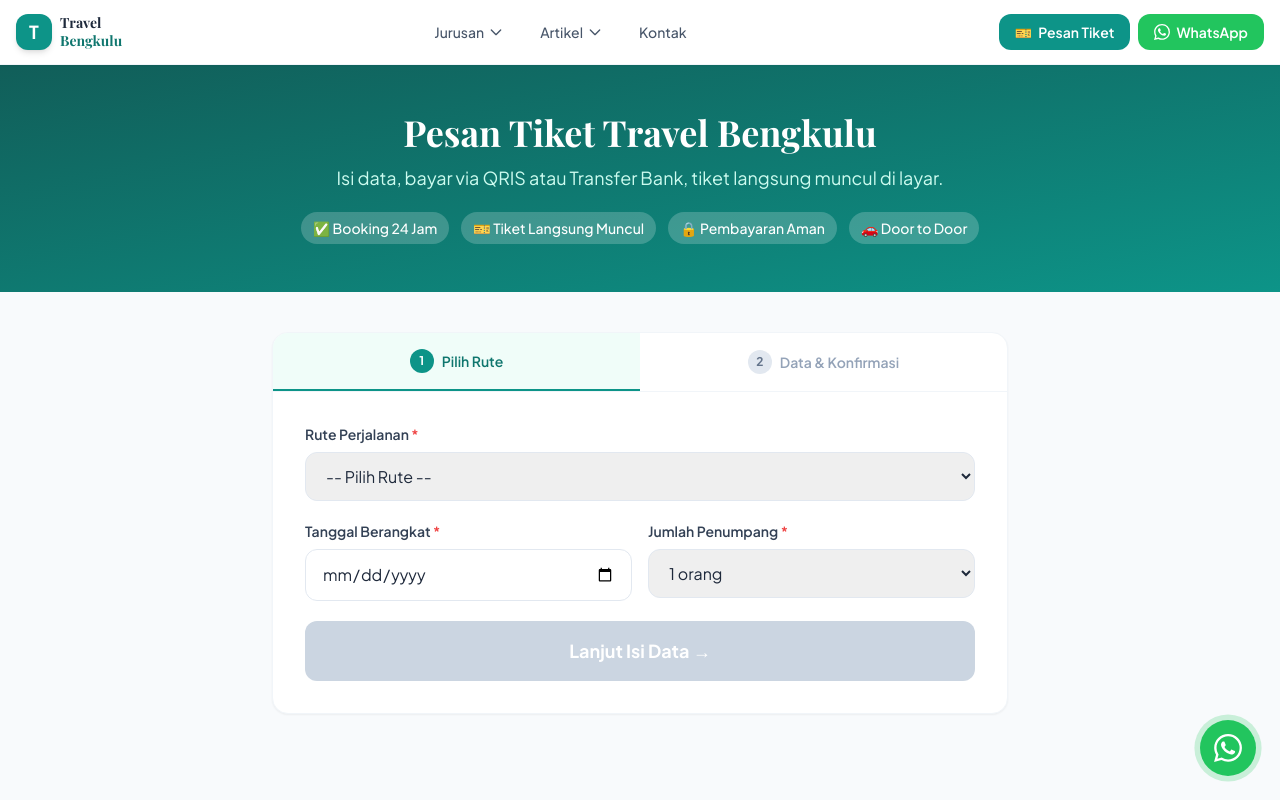
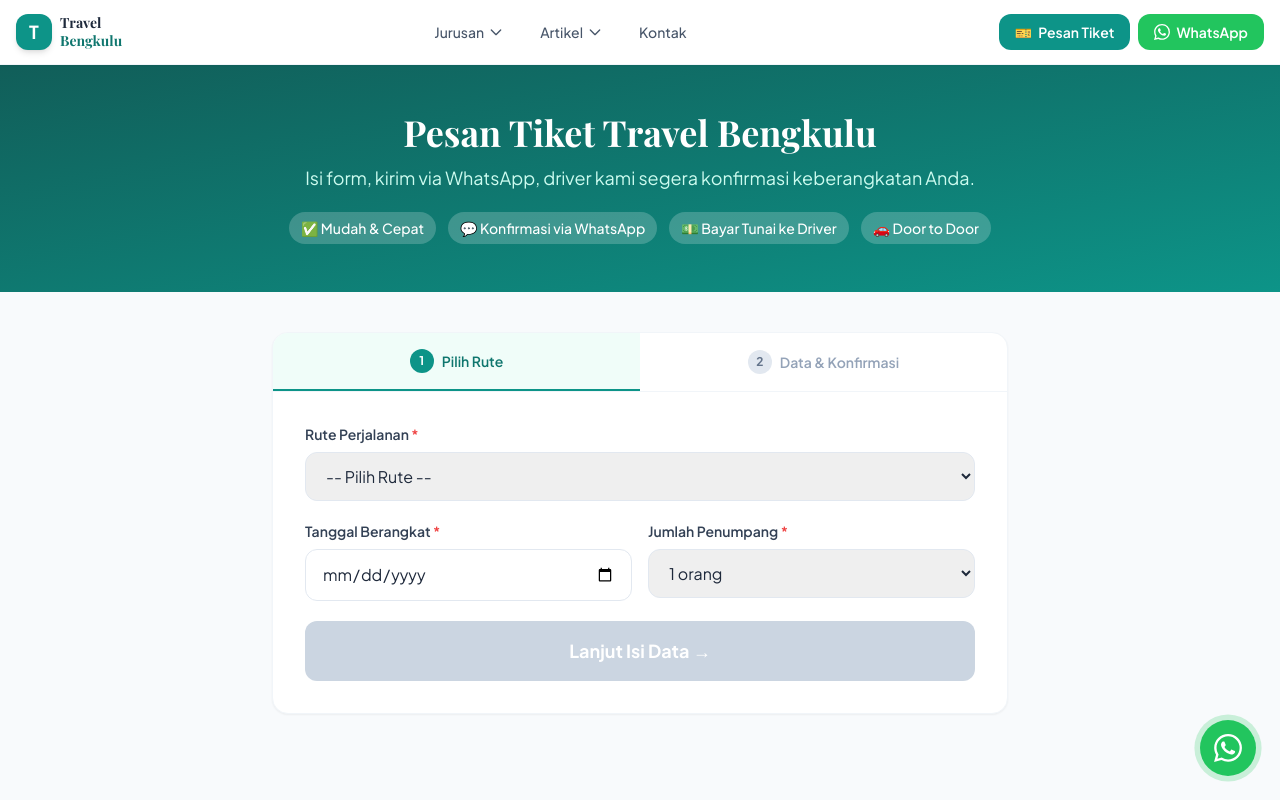
Before and after one commit to aspanrio-stack/Travel-bengkulu-V6, a Next.js app: page /pesan in a window 1280 px wide. Shown: the top 800 px of the page. Built offline with nearby package versions, Linux system fonts and the light colour scheme.

Commit message:
Add files via upload

```diff
--- a/src/app/pesan/page.tsx
+++ b/src/app/pesan/page.tsx
@@ -3,8 +3,8 @@ import BookingForm from '@/components/BookingForm';
 import { ROUTES } from '@/lib/routes';
 
 export const metadata: Metadata = {
-  title: 'Pesan Tiket Travel Bengkulu – Bayar QRIS & Transfer Bank',
-  description: 'Pesan tiket travel Bengkulu secara online. Pilih rute, isi data, bayar via QRIS atau transfer bank. Tiket muncul langsung di layar setelah bayar.',
+  title: 'Pesan Tiket Travel Bengkulu – Konfirmasi via WhatsApp',
+  description: 'Pesan tiket travel Bengkulu secara online. Isi form, konfirmasi via WhatsApp, bayar tunai ke driver. Mudah dan cepat!',
 };
 
 export default function PesanPage({
@@ -25,10 +25,15 @@ export default function PesanPage({
               : 'Pesan Tiket Travel Bengkulu'}
           </h1>
           <p className="text-primary-100 text-lg">
-            Isi data, bayar via QRIS atau Transfer Bank, tiket langsung muncul di layar.
+            Isi form, kirim via WhatsApp, driver kami segera konfirmasi keberangkatan Anda.
           </p>
           <div className="flex flex-wrap justify-center gap-3 mt-5 text-sm">
-            {['✅ Booking 24 Jam', '🎫 Tiket Langsung Muncul', '🔒 Pembayaran Aman', '🚗 Door to Door'].map(f => (
+            {[
+              '✅ Mudah & Cepat',
+              '💬 Konfirmasi via WhatsApp',
+              '💵 Bayar Tunai ke Driver',
+              '🚗 Door to Door',
+            ].map(f => (
               <span key={f} className="bg-white/20 px-3 py-1.5 rounded-full font-medium">{f}</span>
             ))}
           </div>
```
